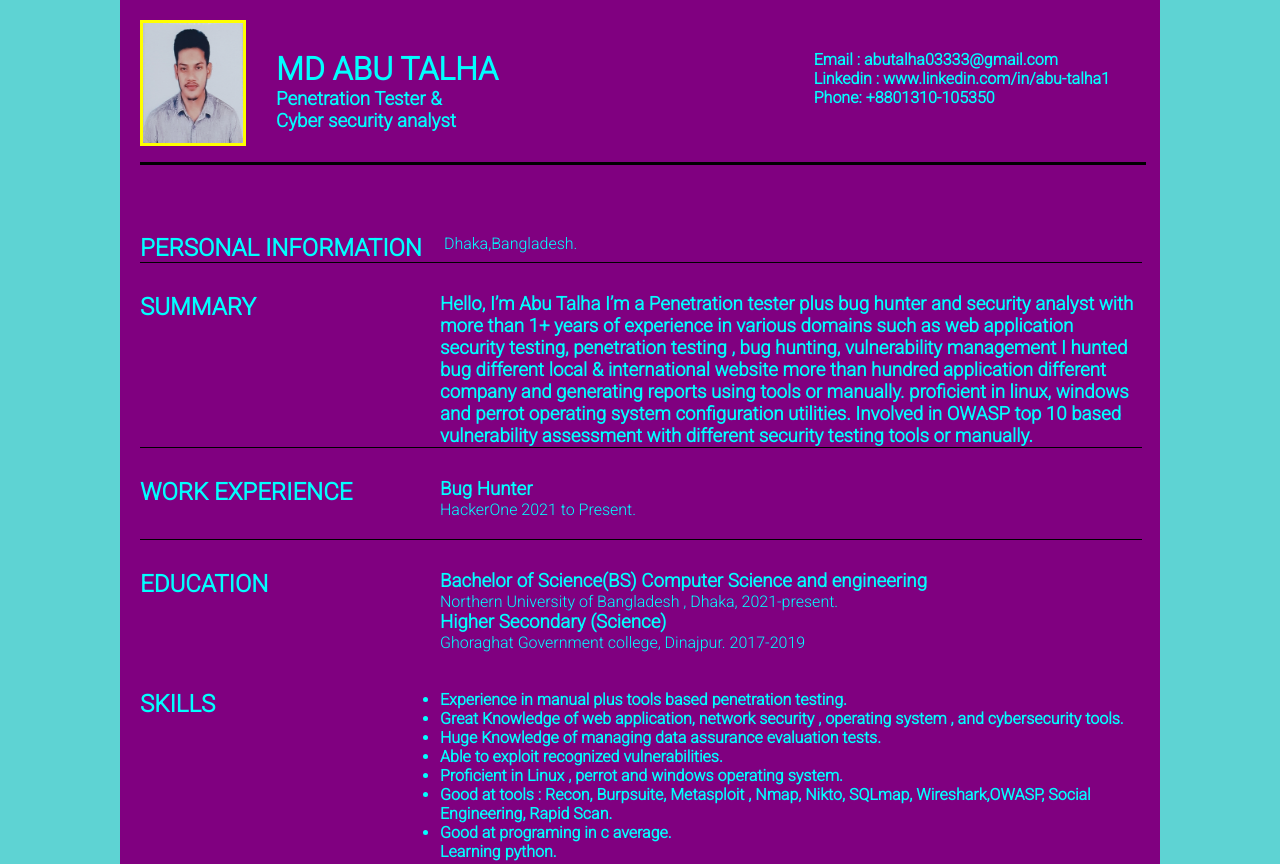
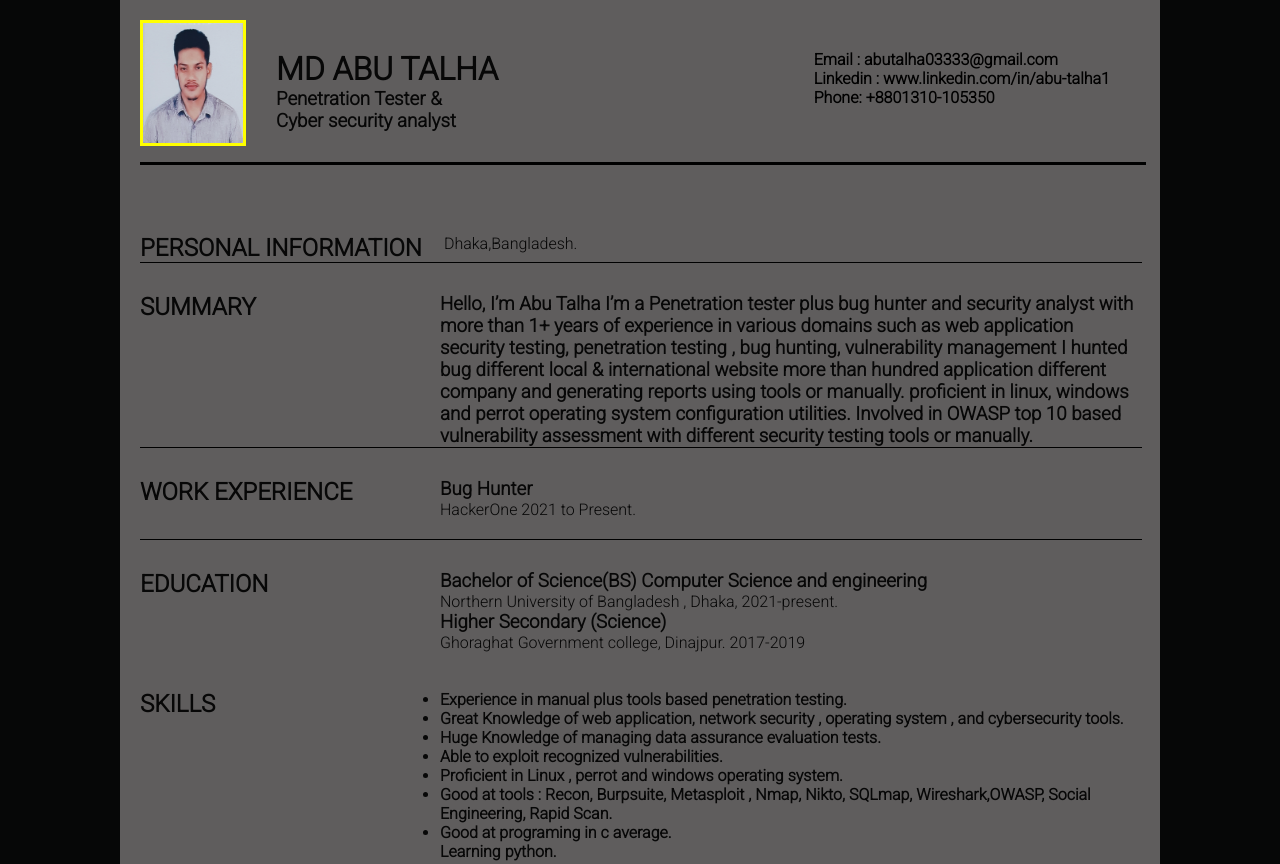
Before and after one commit to md-abutalha/Resume, a plain HTML site: page index.html in a window 1280 px wide. Shown: the top 864 px of the page. Drawn offline with Linux system fonts and the light colour scheme.

Commit message:
Update style.css

```diff
--- a/style.css
+++ b/style.css
@@ -5,12 +5,12 @@
 }
 body{
 
-    background-color: rgb(94, 211, 211);
+    background-color: rgb(6, 7, 7);
     font-family: 'Roboto', sans-serif;
 }
 .container{
     max-width: 1000px;
-    background-color: purple;
+    background-color: rgb(95, 93, 93);
     margin: 0 auto;
     padding: 20px;
 }
@@ -29,7 +29,7 @@ header{
 
 }
 h1,h2,h3,h4,h5,h6,p{
- color: aqua;
+ color: rgb(7, 7, 7);
 }
 .header-contract{
     float: right;
@@ -37,12 +37,12 @@ h1,h2,h3,h4,h5,h6,p{
 }
 .header-contract a{
     text-decoration: none;
-    color: aqua;
+    color: black;
     font-weight: bold;
 }
 .header-contract a:hover{
    text-decoration: underline;
-   color: tomato;
+   color: rgb(19, 18, 18);
 }
 .div-clear{
   clear: both;
```
